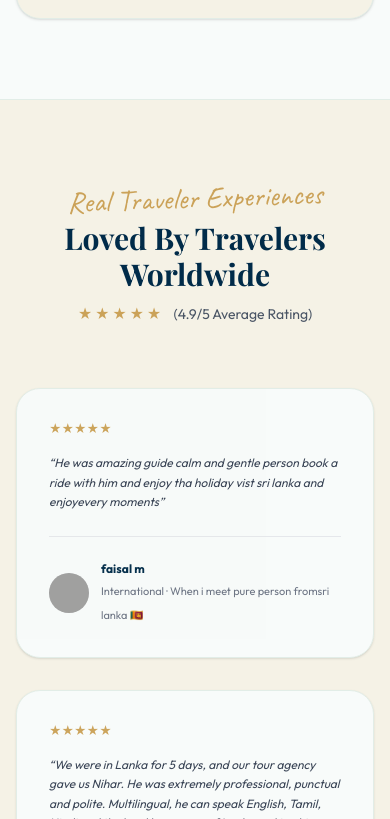
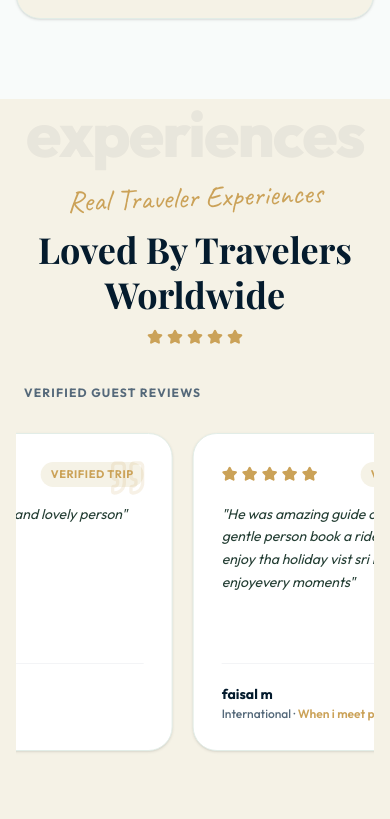
Before and after one commit to zetasbuild/zb-083-goldenline-tour, a Next.js app: page /about in a window 390 px wide. Shown: the part 5165-5984 px from the top of the page. Built offline with nearby package versions, Linux system fonts and the light colour scheme; grey boxes are pictures that could not be loaded; a web font is replaced by a local one.

Commit message:
refactor: modularize traveler testimonials, update hub navigation layout, and add responsive floating WhatsApp positioning

```diff
--- a/src/app/about/page.tsx
+++ b/src/app/about/page.tsx
@@ -11,7 +11,7 @@ import { InquireDrawer } from '@/components/Modals/InquireDrawer';
 import { OffcanvasSearch } from '@/components/Modals/OffcanvasSearch';
 import { BackgroundAutoSlider } from '@/components/BackgroundAutoSlider';
 import { AnimatedCounter } from '@/components/AnimatedCounter';
-import { TESTIMONIALS } from '@/data/travelData';
+import { RealTravelerExperiences } from '@/components/RealTravelerExperiences';
 import {
   Compass,
   ShieldCheck,
@@ -53,27 +53,7 @@ export default function AboutUsPage() {
   });
   const [isSubmitted, setIsSubmitted] = useState(false);
 
-  // Reviews Slider State
-  const [reviewStartIndex, setReviewStartIndex] = useState(0);
-  const [isFading, setIsFading] = useState(false);
 
-  React.useEffect(() => {
-    const interval = setInterval(() => {
-      setIsFading(true);
-      setTimeout(() => {
-        setReviewStartIndex((prev) => (prev + 3 >= TESTIMONIALS.length ? 0 : prev + 3));
-        setIsFading(false);
-      }, 500); // 500ms fade duration
-    }, 6000); // Slide every 6 seconds
-
-    return () => clearInterval(interval);
-  }, []);
-
-  const visibleReviews = [
-    TESTIMONIALS[reviewStartIndex % TESTIMONIALS.length],
-    TESTIMONIALS[(reviewStartIndex + 1) % TESTIMONIALS.length],
-    TESTIMONIALS[(reviewStartIndex + 2) % TESTIMONIALS.length],
-  ];
 
   const stats = [
     { value: '25+', label: 'Years of Heritage', sub: 'Pioneering Sri Lanka tourism since 2001' },
@@ -462,59 +442,8 @@ export default function AboutUsPage() {
         </div>
       </section>
 
-      {/* Guest Reviews Preview */}
-      <section className="py-20 bg-[#F5F2E6] border-t border-[#e2ede7]">
-        <div className="max-w-7xl mx-auto px-4 sm:px-6 lg:px-8">
-
-          <div className="text-center max-w-2xl mx-auto mb-16">
-            <span
-              className="font-caveat text-3xl sm:text-4xl text-[#cba258] mb-1 inline-block -rotate-2"
-              style={{ fontFamily: 'var(--font-caveat), cursive' }}
-            >
-              Real Traveler Experiences
-            </span>
-            <h2 className="font-serif text-3xl sm:text-4xl lg:text-5xl font-bold text-[var(--color-primary)] mb-3">
-              Loved By Travelers Worldwide
-            </h2>
-            <div className="flex items-center justify-center gap-1 text-[#cba258] text-sm font-bold">
-              ★ ★ ★ ★ ★ <span className="text-gray-600 ml-2 font-normal">(4.9/5 Average Rating)</span>
-            </div>
-          </div>
-
-          <div className={`grid grid-cols-1 md:grid-cols-3 gap-8 transition-opacity duration-500 ease-in-out ${isFading ? 'opacity-0 scale-95' : 'opacity-100 scale-100'}`}>
-            {visibleReviews.map((rev, idx) => (
-        <div
-          key={`${rev.id}-${reviewStartIndex}`}
-          className="p-8 rounded-3xl bg-[#f8fbfa] border border-[#e2ede7] flex flex-col justify-between shadow-sm hover:shadow-md transition-shadow"
-        >
-          <div className="space-y-4">
-            <div className="flex items-center gap-1 text-[#cba258] text-xs">
-              {'★'.repeat(rev.rating)}
-            </div>
-            <p className="text-xs sm:text-sm text-gray-700 leading-relaxed italic font-normal">
-              &ldquo;{rev.text}&rdquo;
-            </p>
-          </div>
-
-          <div className="pt-6 border-t border-gray-200 mt-6 flex items-center gap-3">
-            <div className="relative w-10 h-10 rounded-full overflow-hidden bg-gray-200 shrink-0">
-              <Image
-                src={rev.avatar}
-                alt={rev.author}
-                fill
-                className="object-cover"
-              />
-            </div>
-            <div>
-              <h4 className="text-xs font-bold text-[var(--color-primary)]">{rev.author}</h4>
-              <span className="text-[11px] text-gray-500">{rev.country} · {rev.tourTaken}</span>
-            </div>
-          </div>
-        </div>
-      ))}
-          </div>
-        </div>
-      </section>
+      {/* Real Traveler Experiences */}
+      <RealTravelerExperiences />
 
       {/* Light-Theme Contact / Inquiry Section */}
       <section id="contact-section" className="py-20 bg-[#f8fbfa] border-t border-[#e2ede7] scroll-mt-20">
--- a/src/app/globals.css
+++ b/src/app/globals.css
@@ -134,6 +134,13 @@ body {
   right: 28px;
   z-index: 40;
   transition: transform 0.2s ease;
+}
+
+@media (max-width: 768px) {
+  .floating-whatsapp {
+    bottom: 16px;
+    right: 16px;
+  }
 }
 
 .floating-whatsapp:hover {
--- a/src/app/vehicles/page.tsx
+++ b/src/app/vehicles/page.tsx
@@ -329,7 +329,7 @@ export default function SedanTransfersPage() {
           {/* =====================================================================
               3 ORIGIN HUB TABS (Airport, Kandy, Nuwara Eliya)
           ====================================================================== */}
-          <div className="grid grid-cols-1 md:grid-cols-3 gap-4 mb-8">
+          <div className="flex md:grid md:grid-cols-3 gap-4 mb-8 overflow-x-auto no-scrollbar snap-x snap-mandatory pb-4 -mx-4 px-4 sm:mx-0 sm:px-0">
             {ORIGIN_HUBS.map((hub) => {
               const isSelected = selectedHub === hub.slug;
               return (
@@ -339,33 +339,33 @@ export default function SedanTransfersPage() {
                     setSelectedHub(hub.slug);
                     setSelectedCategory('All');
                   }}
-                  className={`relative text-left p-5 sm:p-6 rounded-3xl transition-all duration-300 cursor-pointer overflow-hidden border ${
+                  className={`relative text-left p-4 sm:p-5 rounded-2xl transition-all duration-300 cursor-pointer overflow-hidden border flex-shrink-0 w-[260px] sm:w-[280px] md:w-auto snap-start ${
                     isSelected
-                      ? 'bg-[#041B2D] text-white border-[#cba258] shadow-xl scale-[1.02] ring-2 ring-[#cba258]/50'
-                      : 'bg-white text-[#041B2D] border-gray-200 hover:border-[#cba258]/50 hover:shadow-md'
+                      ? 'bg-white text-[#041B2D] border-[#cba258] shadow-md ring-1 ring-[#cba258] scale-[1.02]'
+                      : 'bg-white/60 text-gray-500 border-gray-200 hover:border-[#cba258]/50 hover:bg-white hover:shadow-sm'
                   }`}
                 >
-                  <div className="flex items-center justify-between mb-3">
-                    <span className={`text-[10px] sm:text-xs font-bold uppercase tracking-widest px-3 py-1 rounded-full ${
-                      isSelected ? 'bg-[#cba258] text-[#041B2D]' : 'bg-[#F5F2E6] text-[#cba258]'
+                  <div className="flex items-center justify-between mb-2.5">
+                    <span className={`text-[9px] sm:text-[10px] font-bold uppercase tracking-widest px-2.5 py-1 rounded-full ${
+                      isSelected ? 'bg-[#F5F2E6] text-[#cba258]' : 'bg-gray-100 text-gray-500'
                     }`}>
                       {hub.badge}
                     </span>
-                    {hub.slug === 'colombo-airport' && <Plane className={`w-5 h-5 ${isSelected ? 'text-[#cba258]' : 'text-gray-400'}`} />}
-                    {hub.slug === 'kandy' && <Compass className={`w-5 h-5 ${isSelected ? 'text-[#cba258]' : 'text-gray-400'}`} />}
-                    {hub.slug === 'nuwara-eliya' && <MapPin className={`w-5 h-5 ${isSelected ? 'text-[#cba258]' : 'text-gray-400'}`} />}
+                    {hub.slug === 'colombo-airport' && <Plane className={`w-4 h-4 shrink-0 ${isSelected ? 'text-[#cba258]' : 'text-gray-400'}`} />}
+                    {hub.slug === 'kandy' && <Compass className={`w-4 h-4 shrink-0 ${isSelected ? 'text-[#cba258]' : 'text-gray-400'}`} />}
+                    {hub.slug === 'nuwara-eliya' && <MapPin className={`w-4 h-4 shrink-0 ${isSelected ? 'text-[#cba258]' : 'text-gray-400'}`} />}
                   </div>
 
-                  <h3 className="font-serif text-xl sm:text-2xl font-bold mb-1">
+                  <h3 className={`font-serif text-lg sm:text-xl font-bold mb-1 ${isSelected ? 'text-[#041B2D]' : 'text-gray-600'}`}>
                     {hub.title}
                   </h3>
-                  <p className={`text-xs leading-relaxed line-clamp-2 ${isSelected ? 'text-gray-300' : 'text-gray-500'}`}>
+                  <p className={`text-[11px] leading-relaxed line-clamp-2 ${isSelected ? 'text-gray-600' : 'text-gray-400'}`}>
                     {hub.subtitle}
                   </p>
 
-                  <div className="mt-4 pt-3 border-t border-current/10 flex items-center justify-between text-xs font-semibold">
-                    <span>19 Direct Routes</span>
-                    <span className={`flex items-center gap-1 ${isSelected ? 'text-[#cba258]' : 'text-[#041B2D]'}`}>
+                  <div className="mt-3 pt-3 border-t border-gray-100 flex items-center justify-between text-[11px] font-semibold">
+                    <span className={isSelected ? 'text-gray-600' : 'text-gray-400'}>19 Direct Routes</span>
+                    <span className={`flex items-center gap-1 shrink-0 ${isSelected ? 'text-[#cba258]' : 'text-gray-400 group-hover:text-gray-600'}`}>
                       View Price List <ChevronRight className="w-3.5 h-3.5" />
                     </span>
                   </div>
@@ -451,7 +451,7 @@ export default function SedanTransfersPage() {
           </div>
 
           {/* Active Hub Title & Count Banner */}
-          <div className="flex items-center justify-between gap-4 mb-6 px-2">
+          <div className="flex flex-col sm:flex-row sm:items-center justify-between gap-3 sm:gap-4 mb-6 px-2 items-start">
             <div>
               <h3 className="font-serif text-xl sm:text-2xl font-bold text-[#041B2D]">
                 {currentHubInfo.title} ➔ All Destinations
@@ -461,8 +461,8 @@ export default function SedanTransfersPage() {
               </p>
             </div>
 
-            <div className="flex items-center gap-2 text-xs font-bold text-[#cba258] bg-white px-3.5 py-1.5 rounded-full border border-gray-200 shadow-sm">
-              <Car className="w-3.5 h-3.5" />
+            <div className="flex items-center gap-2 text-xs font-bold text-[#cba258] bg-white px-3.5 py-1.5 rounded-full border border-gray-200 shadow-sm shrink-0 whitespace-nowrap">
+              <Car className="w-3.5 h-3.5 shrink-0" />
               <span>Air-Conditioned Sedan</span>
             </div>
           </div>
@@ -570,14 +570,14 @@ export default function SedanTransfersPage() {
 
               {/* Responsive Table Container */}
               <div className="overflow-x-auto">
-                <table className="w-full text-left border-collapse">
+                <table className="w-full text-left border-collapse whitespace-nowrap">
                   <thead>
                     <tr className="border-b border-[#cba258]/40 text-xs sm:text-sm font-bold uppercase tracking-wider text-[#cba258]">
-                      <th className="py-3.5 px-4">Route</th>
+                      <th className="py-3.5 px-4 min-w-[200px]">Route</th>
                       <th className="py-3.5 px-4 hidden md:table-cell">Category</th>
                       <th className="py-3.5 px-4 hidden sm:table-cell">Est. Duration</th>
-                      <th className="py-3.5 px-4 text-right">Sedan Price (LKR)</th>
-                      <th className="py-3.5 px-4 text-center">Instant Action</th>
+                      <th className="py-3.5 px-4 text-right min-w-[130px]">Sedan Price (LKR)</th>
+                      <th className="py-3.5 px-4 text-center min-w-[120px]">Instant Action</th>
                     </tr>
                   </thead>
                   <tbody className="divide-y divide-white/10 text-xs sm:text-sm font-medium">
@@ -590,7 +590,7 @@ export default function SedanTransfersPage() {
                           <div className="flex items-center gap-2">
                             <MapPin className="w-4 h-4 text-[#cba258] shrink-0" />
                             <div>
-                              <span className="font-bold text-white text-sm sm:text-base">
+                              <span className="font-bold text-white text-sm sm:text-base whitespace-normal line-clamp-2">
                                 {route.from} ➔ {route.to}
                               </span>
                             </div>
@@ -1035,9 +1035,9 @@ export default function SedanTransfersPage() {
           target="_blank"
           rel="noopener noreferrer"
           aria-label="Chat on WhatsApp"
-          className="w-14 h-14 rounded-full bg-[#25D366] text-white shadow-2xl flex items-center justify-center hover:bg-[#20ba59] transition-all cursor-pointer"
+          className="w-12 h-12 sm:w-14 sm:h-14 rounded-full bg-[#25D366] text-white shadow-2xl flex items-center justify-center hover:bg-[#20ba59] transition-all cursor-pointer"
         >
-          <WhatsAppIcon className="w-7 h-7 fill-white" />
+          <WhatsAppIcon className="w-6 h-6 sm:w-7 sm:h-7 fill-white" />
         </a>
       </div>
 
```
